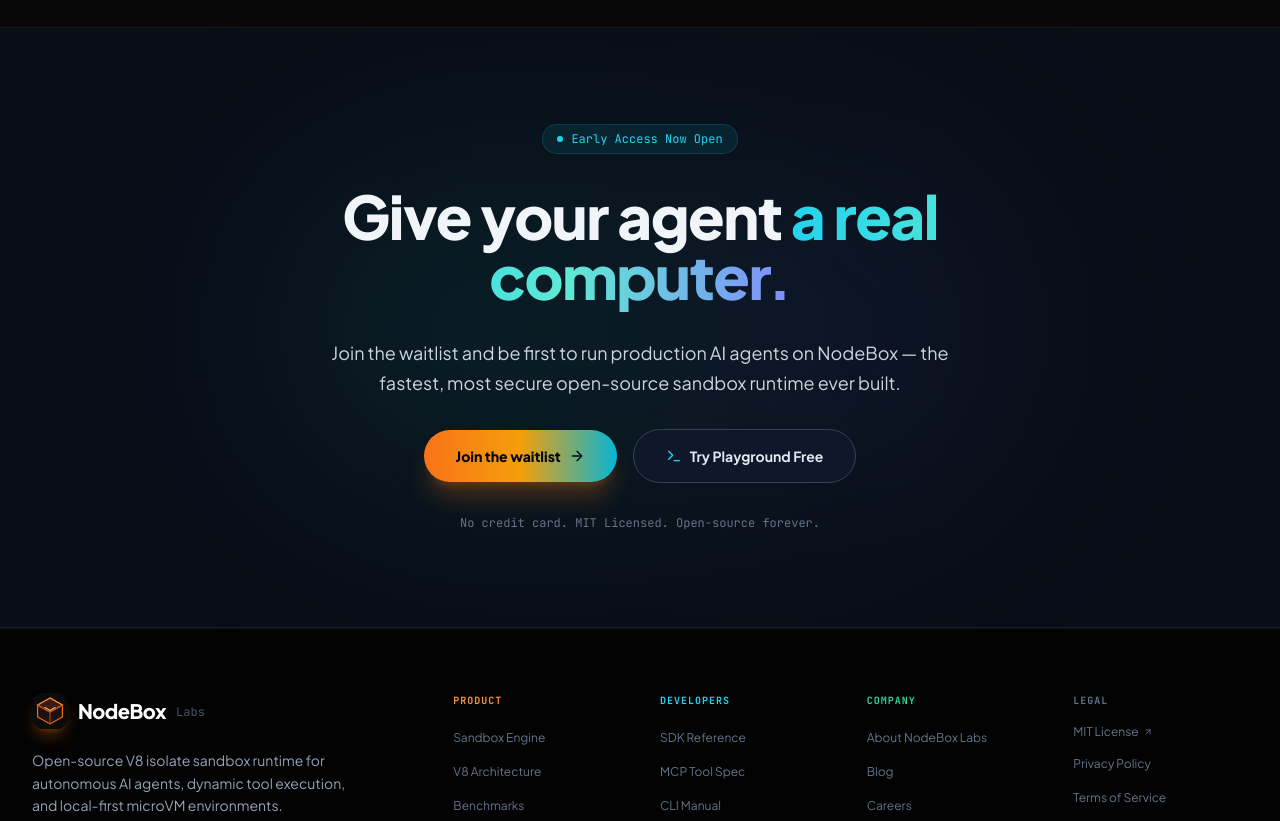
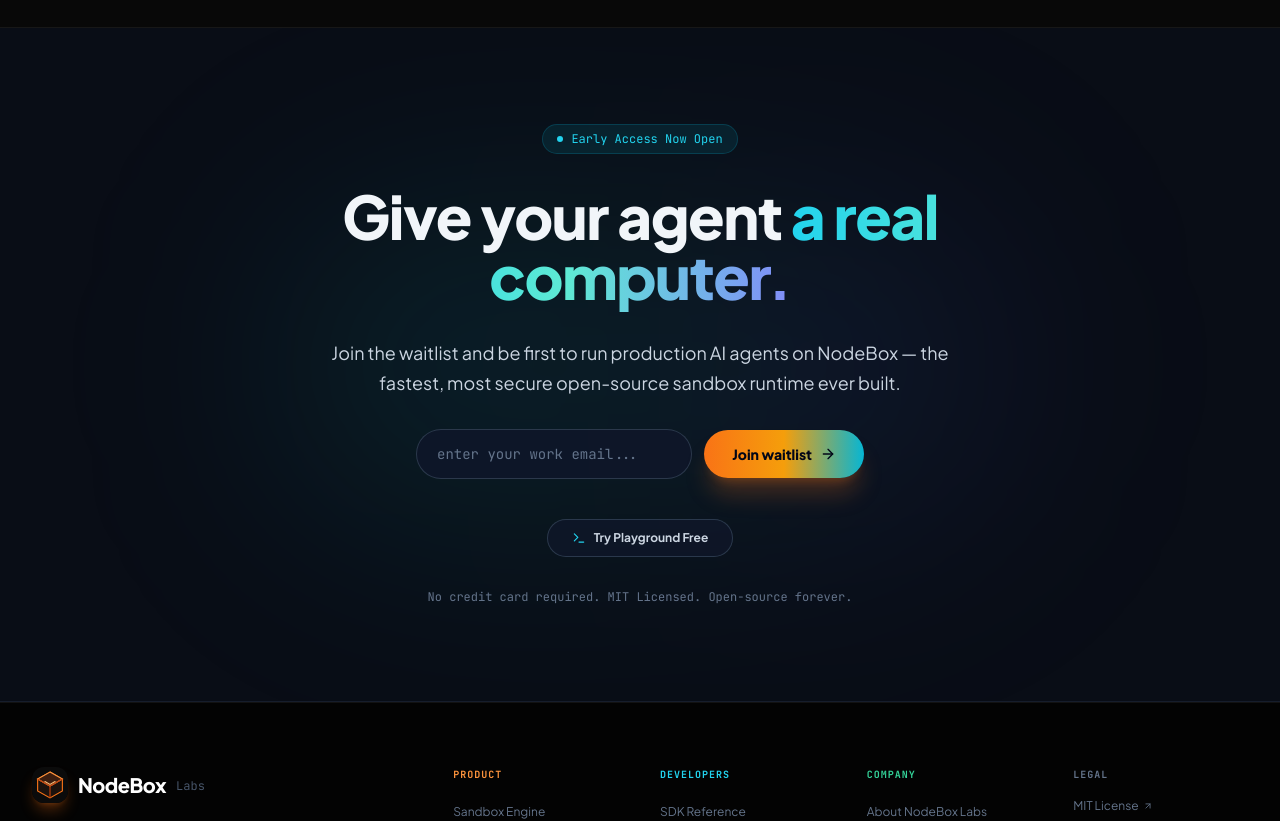
Before and after one commit to ZitouniNidhal/NodeBox, a React (Vite) app: page / in a window 1280 px wide. Shown: the part 10660-11481 px from the top of the page. Built offline with nearby package versions, Linux system fonts and the light colour scheme; the HTML template or start-up script is replaced by a standard one.

Commit message:
feat(cta): add interactive email waitlist signup form with instant state feedback

```diff
--- a/src/components/CTA.tsx
+++ b/src/components/CTA.tsx
@@ -1,5 +1,5 @@
-import React from 'react';
-import { ArrowRight, Terminal } from 'lucide-react';
+import React, { useState } from 'react';
+import { ArrowRight, Terminal, CheckCircle2 } from 'lucide-react';
 
 interface CTAProps {
   onLaunchStudio: () => void;
@@ -7,6 +7,16 @@
 }
 
 export const CTA: React.FC<CTAProps> = ({ onLaunchStudio, onOpenDocs }) => {
+  const [email, setEmail] = useState('');
+  const [submitted, setSubmitted] = useState(false);
+
+  const handleSubmit = (e: React.FormEvent) => {
+    e.preventDefault();
+    if (email.trim()) {
+      setSubmitted(true);
+    }
+  };
+
   return (
     <section className="py-24 bg-[#090d16] border-b border-slate-800/60 relative overflow-hidden">
       {/* Glow */}
@@ -32,26 +42,43 @@
           Join the waitlist and be first to run production AI agents on NodeBox — the fastest, most secure open-source sandbox runtime ever built.
         </p>
 
-        <div className="flex flex-wrap items-center justify-center gap-4">
+        {submitted ? (
+          <div className="inline-flex items-center gap-2 px-6 py-4 rounded-2xl bg-emerald-500/10 border border-emerald-500/30 text-emerald-400 font-mono text-sm">
+            <CheckCircle2 className="w-5 h-5 text-emerald-400 flex-shrink-0" />
+            <span>You're on the waitlist! We'll notify you as soon as early access opens.</span>
+          </div>
+        ) : (
+          <form onSubmit={handleSubmit} className="flex flex-col sm:flex-row items-center justify-center gap-3 max-w-md mx-auto">
+            <input
+              type="email"
+              required
+              placeholder="enter your work email..."
+              value={email}
+              onChange={(e) => setEmail(e.target.value)}
+              className="w-full sm:w-auto flex-1 px-5 py-3.5 rounded-full bg-slate-900/90 border border-slate-700/80 text-slate-100 text-sm placeholder:text-slate-500 focus:outline-none focus:border-cyan-500 font-mono"
+            />
+            <button
+              type="submit"
+              className="w-full sm:w-auto px-7 py-3.5 rounded-full bg-gradient-to-r from-orange-500 via-amber-500 to-cyan-500 text-slate-950 font-extrabold text-sm shadow-xl shadow-orange-500/25 hover:shadow-orange-500/40 hover:scale-[1.03] active:scale-[0.98] transition-all flex items-center justify-center gap-2 whitespace-nowrap"
+            >
+              Join waitlist
+              <ArrowRight className="w-4 h-4" />
+            </button>
+          </form>
+        )}
+
+        <div className="pt-2 flex flex-wrap items-center justify-center gap-4">
           <button
             onClick={onLaunchStudio}
-            className="px-8 py-4 rounded-full bg-gradient-to-r from-orange-500 via-amber-500 to-cyan-500 text-slate-950 font-extrabold text-sm shadow-xl shadow-orange-500/25 hover:shadow-orange-500/40 hover:scale-[1.03] active:scale-[0.98] transition-all flex items-center gap-2"
+            className="px-6 py-2.5 rounded-full bg-slate-900/80 hover:bg-slate-800 text-slate-300 font-bold text-xs border border-slate-700/80 hover:border-slate-600 transition-all flex items-center gap-2"
           >
-            Join the waitlist
-            <ArrowRight className="w-4 h-4" />
-          </button>
-
-          <button
-            onClick={onLaunchStudio}
-            className="px-8 py-4 rounded-full bg-slate-900 hover:bg-slate-800 text-slate-200 font-bold text-sm border border-slate-700 hover:border-slate-600 transition-all flex items-center gap-2"
-          >
-            <Terminal className="w-4 h-4 text-cyan-400" />
+            <Terminal className="w-3.5 h-3.5 text-cyan-400" />
             Try Playground Free
           </button>
         </div>
 
         <p className="text-xs text-slate-500 font-mono">
-          No credit card. MIT Licensed. Open-source forever.
+          No credit card required. MIT Licensed. Open-source forever.
         </p>
       </div>
     </section>
```
